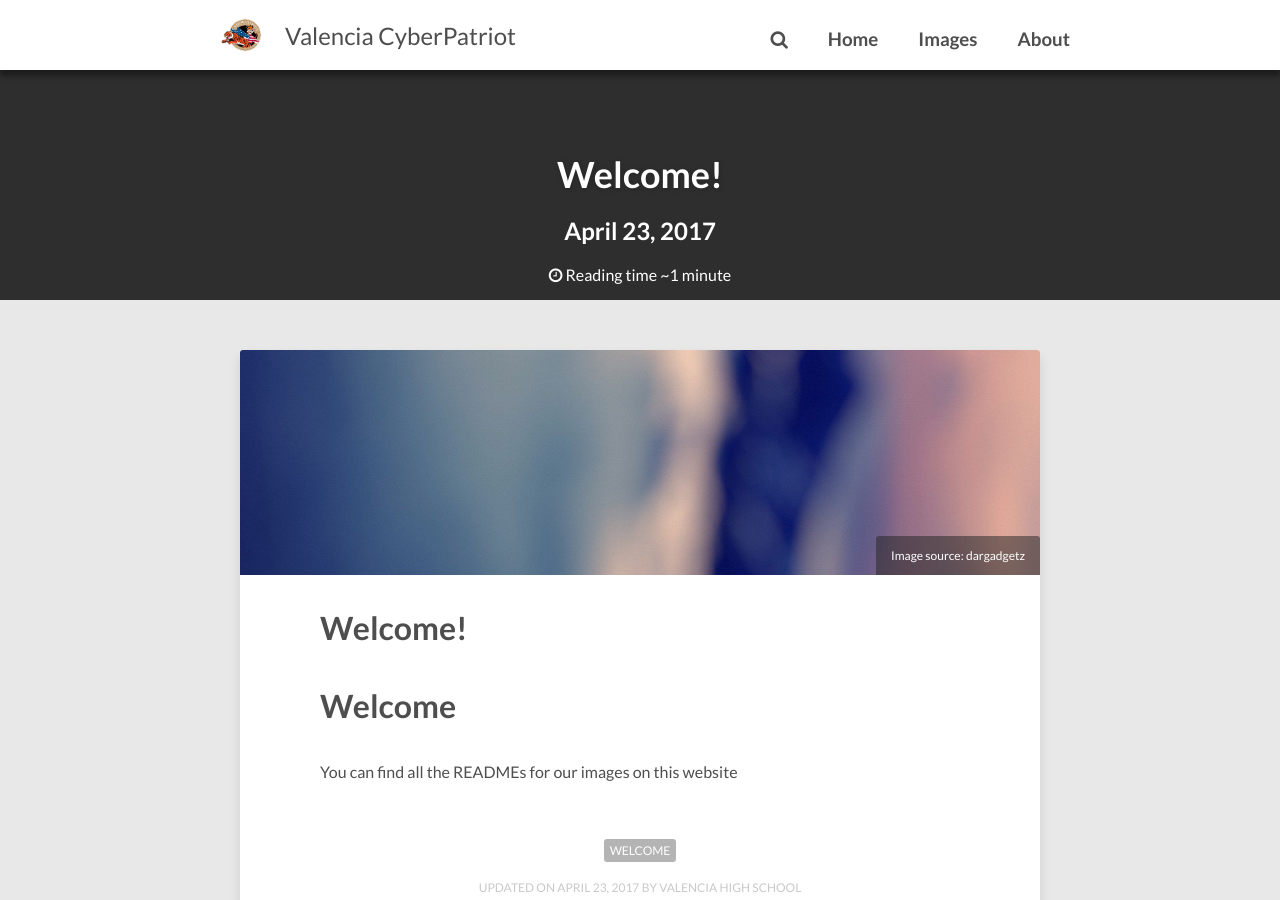
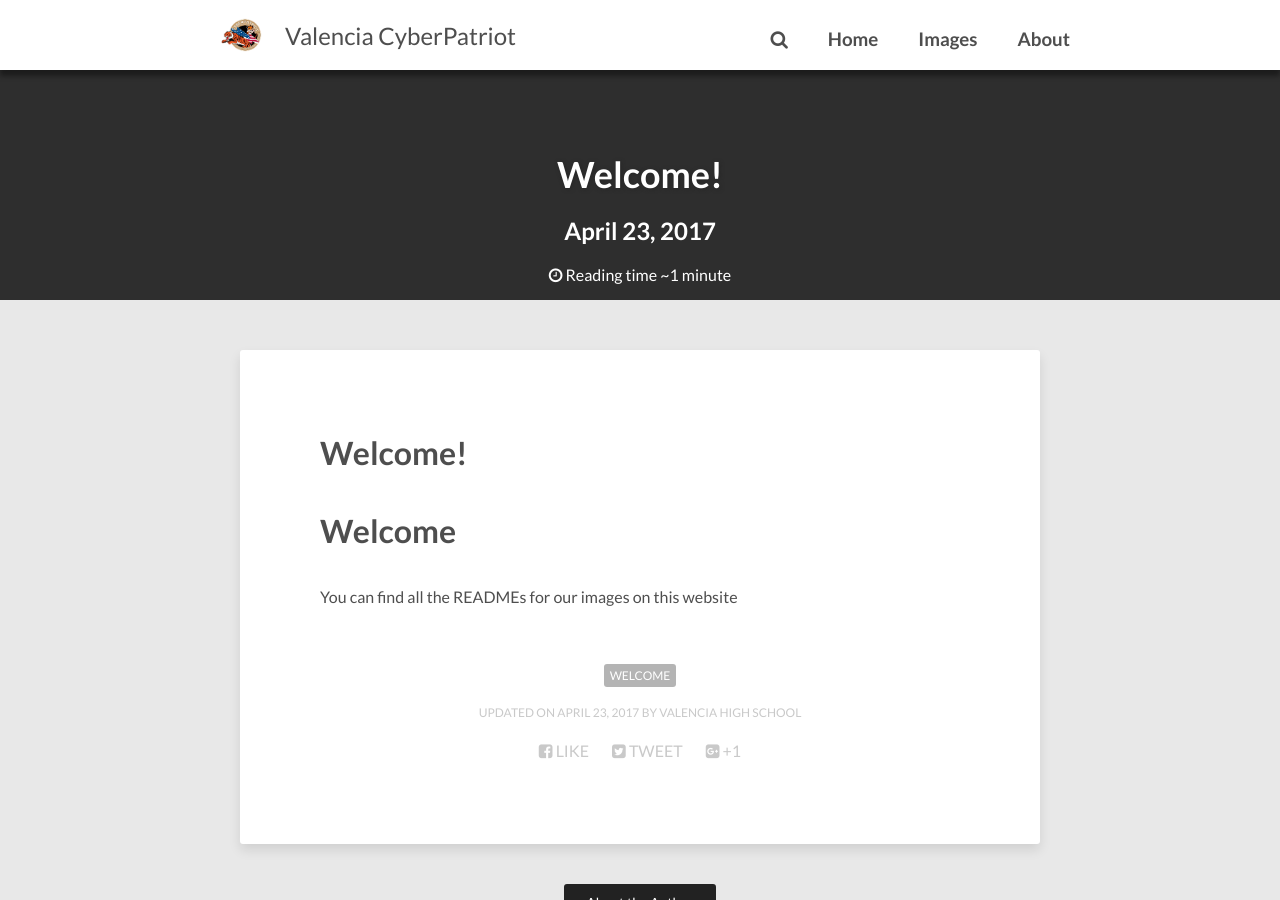
Before and after one commit to cool00geek/vhscyberpatriot, a Jekyll site: the page built from _posts/2017-04-23-Intro.md, in a window 1280 px wide and 900 px high. Built offline with Jekyll 4.4.1, drawn with Linux system fonts in a browser that asks for light colours; nearby versions of some CDN libraries; comment, search, counter and statistics services are not loaded.

Commit message:
Update 2017-04-23-Intro.md

```diff
--- a/_posts/2017-04-23-Intro.md
+++ b/_posts/2017-04-23-Intro.md
@@ -5,10 +5,6 @@
 modified: 2017-04-23
 tags: [Welcome]
 categories: [intro]
-image:
-    feature: feature.jpg
-    credit: dargadgetz
-    creditlink: https://www.dargadgetz.com/ios-8-abstract-wallpaper-pack-for-iphone-5s-5c-and-ipod-touch-retina/
 ---
 
 # Welcome
```
